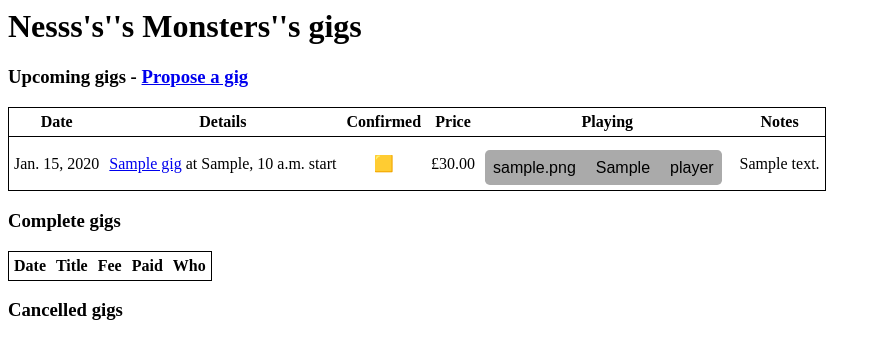
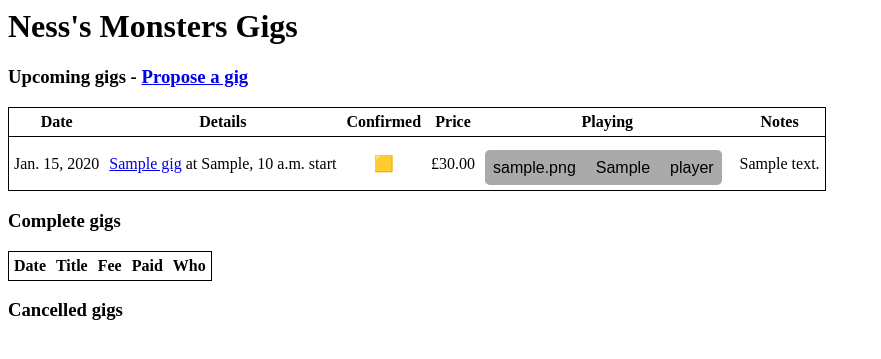
Before and after one commit to jdfergusson/gigger, a Django app: page /gig in a window 1280 px wide. Shown: the top 359 px of the page, without its empty margins (0-881 px from the left). Run offline with Django 5.2, Linux system fonts and the light colour scheme; tables that the repository leaves empty hold one stand-in row (values such as "Sample post"); lists and menus that the app fills with data are empty; some web fonts are replaced.

Commit message:
Fixed apostrophes

```diff
--- a/gigger/templates/gigs.html
+++ b/gigger/templates/gigs.html
@@ -62,7 +62,7 @@ h2 {
 </script>
 </head>
 <body>
-<h1>Nesss's''s Monsters''s gigs</h1>
+<h1>Ness{% apostrophe %} Monsters Gigs</h1>
 
 <h3>Upcoming gigs - <a href="{% url 'create_gig' %}">Propose a gig</a></h3>
 
--- a/gigger/templatetags/giggertags.py
+++ b/gigger/templatetags/giggertags.py
@@ -1,6 +1,7 @@
 from ..models import *
 
 from django import template
+import random
 
 
 register = template.Library()
@@ -36,3 +37,7 @@ def absolute_url(context, relative_url):
 @register.simple_tag
 def emoji_from_bool(b):
     return '✅' if b else '❌'
+
+@register.simple_tag
+def apostrophe():
+    return random.choice(["", "'s", "'"] * 50 + ["'s's's's"])
```
